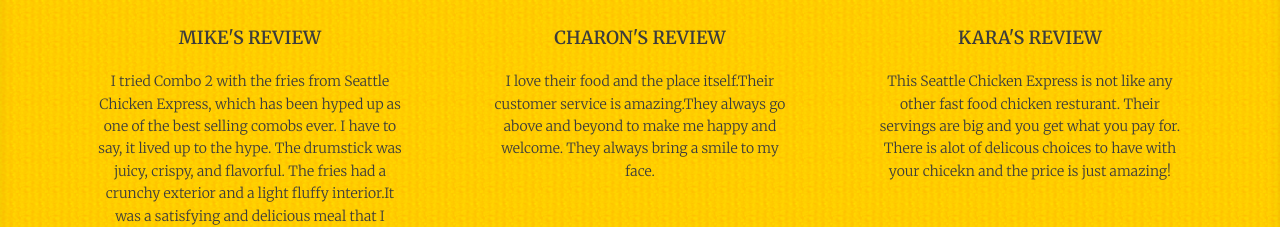
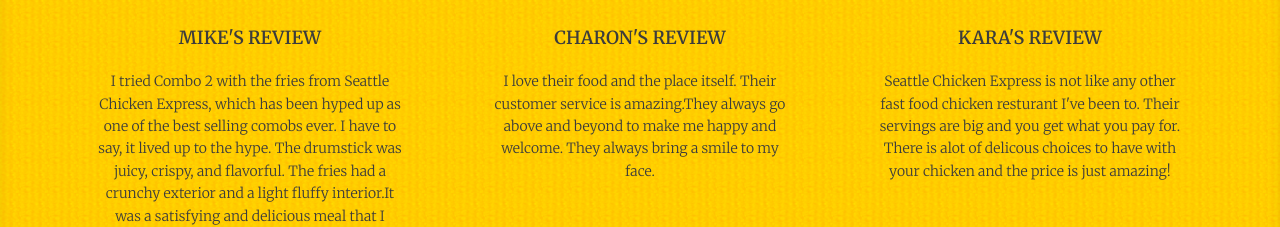
Before and after one commit to xsabilax/Seattle-Chicken-Express, a website: page index.html in a window 1280 px wide. Shown: the part 730-957 px from the top of the page. Drawn offline with nearby package versions, Linux system fonts and the light colour scheme.

Commit message:
Update index.html

```diff
--- a/index.html
+++ b/index.html
@@ -106,12 +106,12 @@
                 <div class="icon">
 
                     <h3 class="scroll-reveal" data-origin="top" data-distance="20%">Charon's Review</h3>
-                    <p class="scroll-reveal" data-distance="0" data-duration="700"> I love their food and the place itself.Their customer service is amazing.They always go above and beyond to make me happy and welcome. They always bring a smile to my face.</p>
+                    <p class="scroll-reveal" data-distance="0" data-duration="700"> I love their food and the place itself. Their customer service is amazing.They always go above and beyond to make me happy and welcome. They always bring a smile to my face.</p>
                 </div>
                 <div class="icon">
 
                     <h3 class="scroll-reveal" data-origin="top" data-distance="20%">Kara's Review</h3>
-                    <p class="scroll-reveal" data-distance="0" data-duration="900">This Seattle Chicken Express is not like any other fast food chicken resturant. Their servings are big and you get what you pay for. There is alot of delicous choices to have with your chicekn and the price is just amazing! </p>
+                    <p class="scroll-reveal" data-distance="0" data-duration="900">Seattle Chicken Express is not like any other fast food chicken resturant I've been to. Their servings are big and you get what you pay for. There is alot of delicous choices to have with your chicken and the price is just amazing! </p>
                 </div>
             </div>
             <!--.yellow-content-->
```
